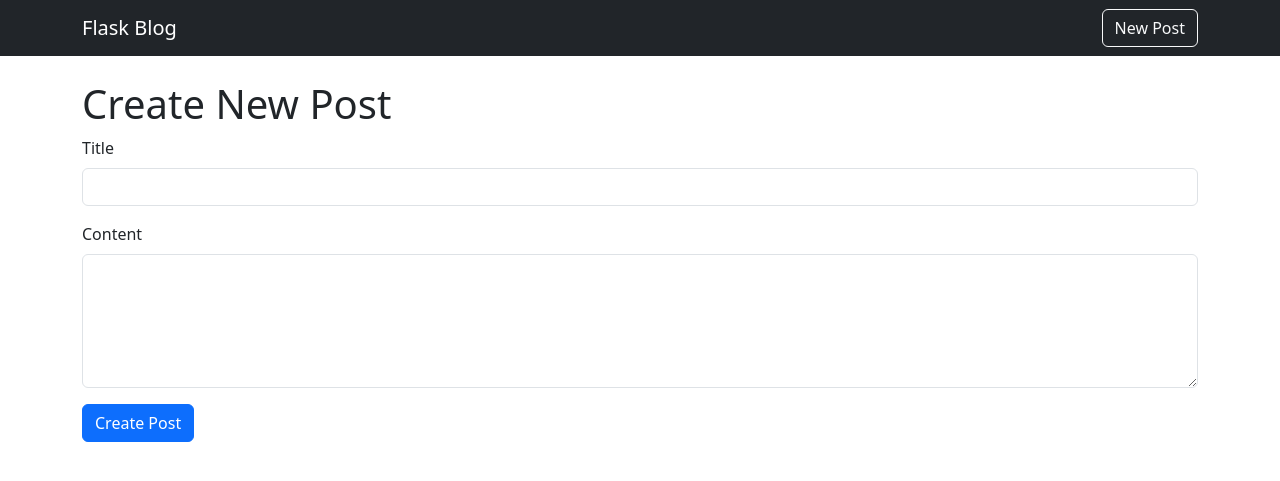
After one commit to KwaneleMyeza/blog-app, a Flask app: page /post/new in a window 1280 px wide. The commit adds this page. Shown: the top 481 px of the page. Run offline with Flask 3, Linux system fonts and the light colour scheme.

Commit message:
Add create post functionality

```diff
--- a/app/__init__.py
+++ b/app/__init__.py
@@ -6,6 +6,7 @@ db = SQLAlchemy()  # create database instance
 
 def create_app():
     app = Flask(__name__)
+    app.config["SECRET_KEY"] = "dev-secret-key"
     basedir = os.path.abspath(os.path.join(os.path.dirname(__file__), '..'))
     app.config['SQLALCHEMY_DATABASE_URI'] = 'sqlite:///' + os.path.join(basedir, 'blog.db')
     app.config['SQLALCHEMY_TRACK_MODIFICATIONS'] = False
--- a/app/routes/main.py
+++ b/app/routes/main.py
@@ -1,5 +1,6 @@
-from flask import Blueprint, render_template, abort
+from flask import Blueprint, render_template, abort, request, redirect, url_for, flash
 from app.models import Post
+from app import db
 
 main_bp = Blueprint('main', __name__)
 
@@ -16,3 +17,22 @@ def post_detail(post_id):
         abort(404)
 
     return render_template('post_detail.html', post=post)
+
+@main_bp.route("/post/new", methods=["GET", "POST"])
+def create_post():
+    if request.method == "POST":
+        title = request.form.get("title")
+        content = request.form.get("content")
+
+        if not title or not content:
+            flash("Title and content are required.", "danger")
+            return redirect(url_for("main.create_post"))
+
+        post = Post(title=title, content=content)
+        db.session.add(post)
+        db.session.commit()
+
+        flash("Post created successfully!", "success")
+        return redirect(url_for("main.home"))
+
+    return render_template("create_post.html")
--- a/app/templates/base.html
+++ b/app/templates/base.html
@@ -15,10 +15,25 @@
           <a class="navbar-brand" href="{{ url_for('main.home') }}">
             Flask Blog
           </a>
+          <a class="btn btn-outline-light" href="{{ url_for('main.create_post') }}">
+            New Post
+          </a>
+
         </div>
       </nav>
 
     <main class="container mt-4">
+        {% with messages = get_flashed_messages(with_categories=true) %}
+            {% if messages %}
+                {% for category, message in messages %}
+                <div class="alert alert-{{ category }} alert-dismissible fade show" role="alert">
+                    {{ message }}
+                    <button type="button" class="btn-close" data-bs-dismiss="alert"></button>
+                </div>
+                {% endfor %}
+            {% endif %}
+        {% endwith %}
+
       {% block content %}{% endblock %}
     </main>
     <script src="https://cdn.jsdelivr.net/npm/bootstrap@5.3.2/dist/js/bootstrap.bundle.min.js"></script>
--- /dev/null
+++ b/app/templates/create_post.html
@@ -0,0 +1,31 @@
+{% extends "base.html" %}
+
+{% block content %}
+<h1>Create New Post</h1>
+
+<form method="POST">
+  <div class="mb-3">
+    <label class="form-label">Title</label>
+    <input
+      type="text"
+      name="title"
+      class="form-control"
+      required
+    >
+  </div>
+
+  <div class="mb-3">
+    <label class="form-label">Content</label>
+    <textarea
+      name="content"
+      class="form-control"
+      rows="5"
+      required
+    ></textarea>
+  </div>
+
+  <button type="submit" class="btn btn-primary">
+    Create Post
+  </button>
+</form>
+{% endblock %}
```
Also changed, not shown: blog.db.
